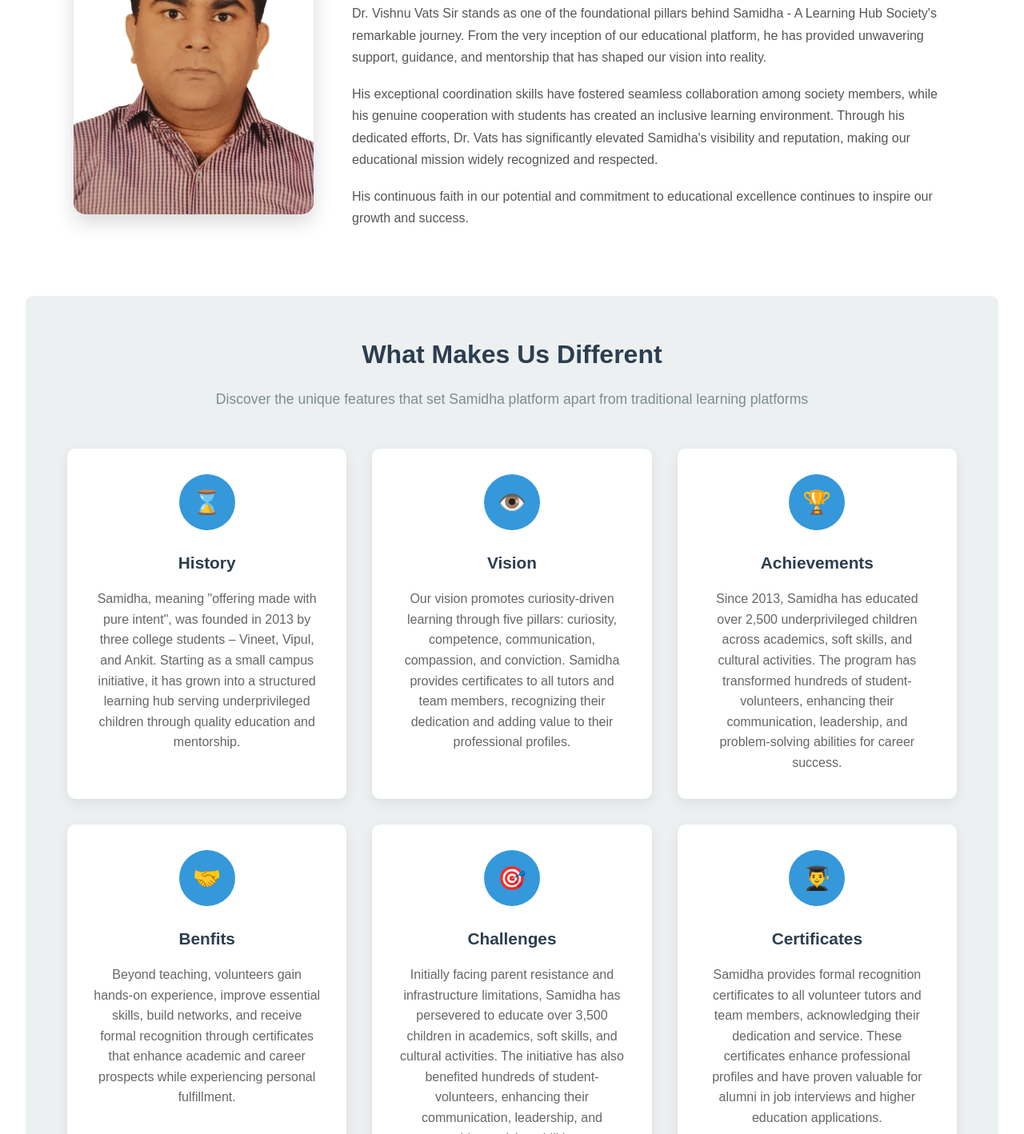
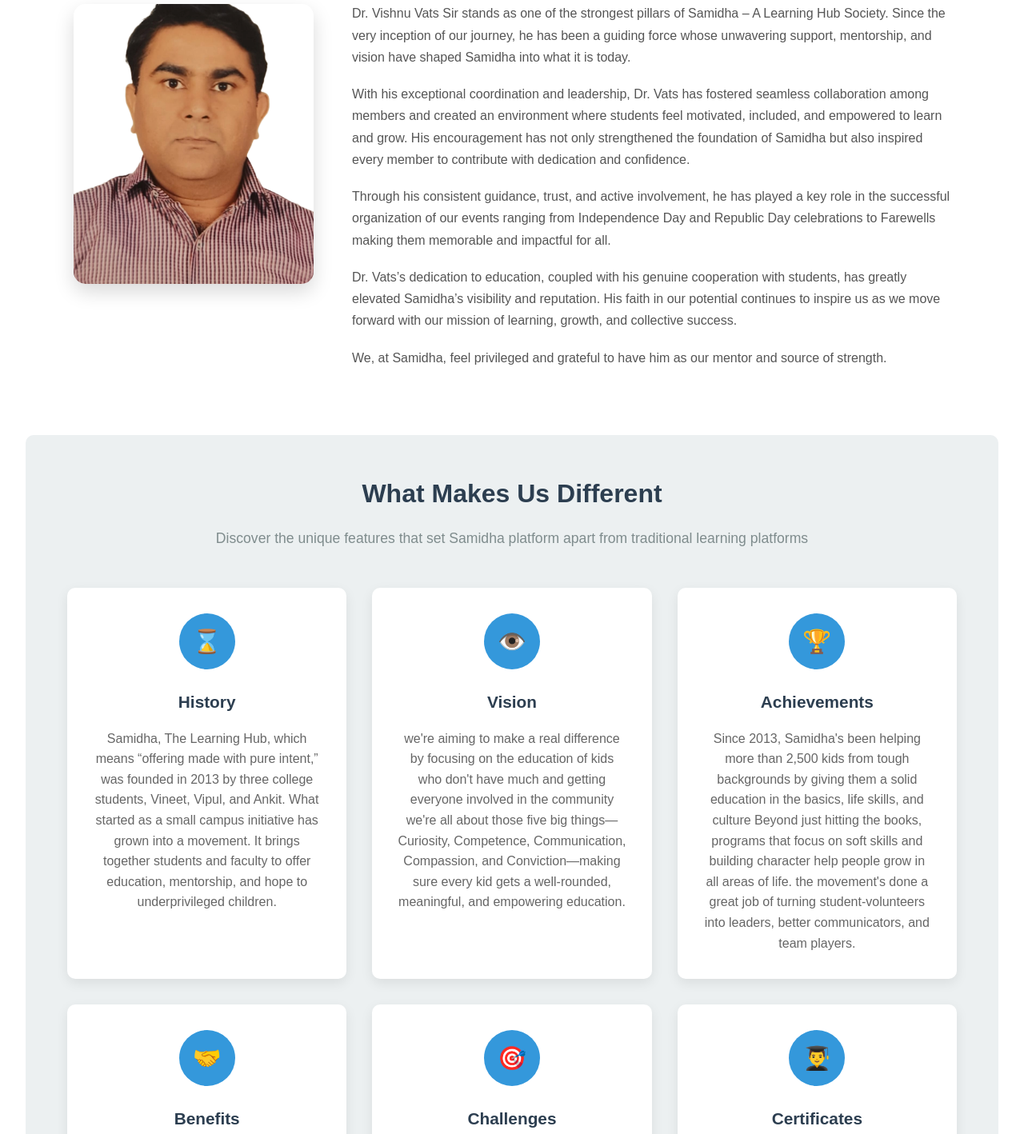
Before and after one commit to Feyaz71/Samidha_webpage, a plain HTML site: page about.html in a window 1280 px wide. Shown: the part 209-1627 px from the top of the page at 80% size. Drawn offline with Linux system fonts and the light colour scheme.

Commit message:
Update about.html

```diff
--- a/about.html
+++ b/about.html
@@ -18,13 +18,17 @@
                     <img src="images/v_sir.png" alt="Professor Michael Rodriguez - Founder">
                 </div>
                 <div class="contributor-content">
-                    <h2>Professor Vishnu Vats</h2>
+                    <h2>About Our Mentor – Dr. Vishnu Vats</h2>
                     <div class="contributor-title">Faculty head of Chemistry</div>
-                    <p>Dr. Vishnu Vats Sir stands as one of the foundational pillars behind Samidha - A Learning Hub Society's remarkable journey. From the very inception of our educational platform, he has provided unwavering support, guidance, and mentorship that has shaped our vision into reality.</p>
+                    <p>Dr. Vishnu Vats Sir stands as one of the strongest pillars of Samidha – A Learning Hub Society. Since the very inception of our journey, he has been a guiding force whose unwavering support, mentorship, and vision have shaped Samidha into what it is today.</p>
 
-                    <p>His exceptional coordination skills have fostered seamless collaboration among society members, while his genuine cooperation with students has created an inclusive learning environment. Through his dedicated efforts, Dr. Vats has significantly elevated Samidha's visibility and reputation, making our educational mission widely recognized and respected.</p>
+                    <p>With his exceptional coordination and leadership, Dr. Vats has fostered seamless collaboration among members and created an environment where students feel motivated, included, and empowered to learn and grow. His encouragement has not only strengthened the foundation of Samidha but also inspired every member to contribute with dedication and confidence.</p>
 
-                    <p>His continuous faith in our potential and commitment to educational excellence continues to inspire our growth and success.</p>
+                    <p>Through his consistent guidance, trust, and active involvement, he has played a key role in the successful organization of our events ranging from Independence Day and Republic Day celebrations to Farewells making them memorable and impactful for all.</p>
+
+                    <p>Dr. Vats’s dedication to education, coupled with his genuine cooperation with students, has greatly elevated Samidha’s visibility and reputation. His faith in our potential continues to inspire us as we move forward with our mission of learning, growth, and collective success.</p>
+
+                    <p>We, at Samidha, feel privileged and grateful to have him as our mentor and source of strength.</p>
                 </div>
             </section>
         </div>
@@ -41,37 +45,37 @@
                     <div class="key-point">
                         <div class="key-point-icon">⌛</div>
                         <h4>History</h4>
-                        <p>Samidha, meaning "offering made with pure intent", was founded in 2013 by three college students – Vineet, Vipul, and Ankit. Starting as a small campus initiative, it has grown into a structured learning hub serving underprivileged children through quality education and mentorship.</p>
+                        <p>Samidha, The Learning Hub, which means “offering made with pure intent,” was founded in 2013 by three college students, Vineet, Vipul, and Ankit. What started as a small campus initiative has grown into a movement. It brings together students and faculty to offer education, mentorship, and hope to underprivileged children.</p>
                     </div>
 
                     <div class="key-point">
                         <div class="key-point-icon">👁️</div>
                         <h4>Vision</h4>
-                        <p>Our vision promotes curiosity-driven learning through five pillars: curiosity, competence, communication, compassion, and conviction. Samidha provides certificates to all tutors and team members, recognizing their dedication and adding value to their professional profiles.</p>
+                        <p>we're aiming to make a real difference by focusing on the education of kids who don't have much and getting everyone involved in the community we're all about those five big things—Curiosity, Competence, Communication, Compassion, and Conviction—making sure every kid gets a well-rounded, meaningful, and empowering education.</p>
                     </div>
 
                     <div class="key-point">
                         <div class="key-point-icon">🏆</div>
                         <h4>Achievements</h4>
-                        <p>Since 2013, Samidha has educated over 2,500 underprivileged children across academics, soft skills, and cultural activities. The program has transformed hundreds of student-volunteers, enhancing their communication, leadership, and problem-solving abilities for career success.</p>
+                        <p>Since 2013, Samidha's been helping more than 2,500 kids from tough backgrounds by giving them a solid education in the basics, life skills, and culture Beyond just hitting the books, programs that focus on soft skills and building character help people grow in all areas of life. the movement's done a great job of turning student-volunteers into leaders, better communicators, and team players.</p>
                     </div>
 
                     <div class="key-point">
                         <div class="key-point-icon">🤝</div>
-                        <h4>Benfits</h4>
-                        <p>Beyond teaching, volunteers gain hands-on experience, improve essential skills, build networks, and receive formal recognition through certificates that enhance academic and career prospects while experiencing personal fulfillment.</p>
+                        <h4>Benefits</h4>
+                        <p>Samidha's not just about teaching, it's all about growing together with everyone volunteers get to learn a lot about teaching, they get better at talking, leading, and working with others, they build up their confidence and learn to be patient, and they find happiness in making a difference in kids' lives, all while they keep growing</p>
                     </div>
 
                     <div class="key-point">
                         <div class="key-point-icon">🎯</div>
                         <h4>Challenges</h4>
-                        <p>Initially facing parent resistance and infrastructure limitations, Samidha has persevered to educate over 3,500 children in academics, soft skills, and cultural activities. The initiative has also benefited hundreds of student-volunteers, enhancing their communication, leadership, and problem-solving abilities.</p>
+                        <p>Samidha’s journey has faced significant hurdles—from convincing parents and managing limited infrastructure to recruiting dedicated volunteers. As the initiative expanded, challenges shifted to ensuring regular attendance, addressing children’s emotional needs, and sustaining volunteer motivation. Through collective perseverance and commitment, Samidha continues to overcome these obstacles and strengthen its mission.</p>
                     </div>
 
                     <div class="key-point">
                         <div class="key-point-icon">👨‍🎓</div>
                         <h4>Certificates</h4>
-                        <p>Samidha provides formal recognition certificates to all volunteer tutors and team members, acknowledging their dedication and service. These certificates enhance professional profiles and have proven valuable for alumni in job interviews and higher education applications.</p>
+                        <p>Samidha is a well-known college society that focuses on educating underprivileged children. Volunteers who teach during their undergraduate years receive verified certificates when they graduate. These certificates recognize their commitment and reflect the leadership, skills, and social responsibility they develop through their active involvement in Samidha's activities.</p>
                     </div>
                 </div>
             </div>
```
